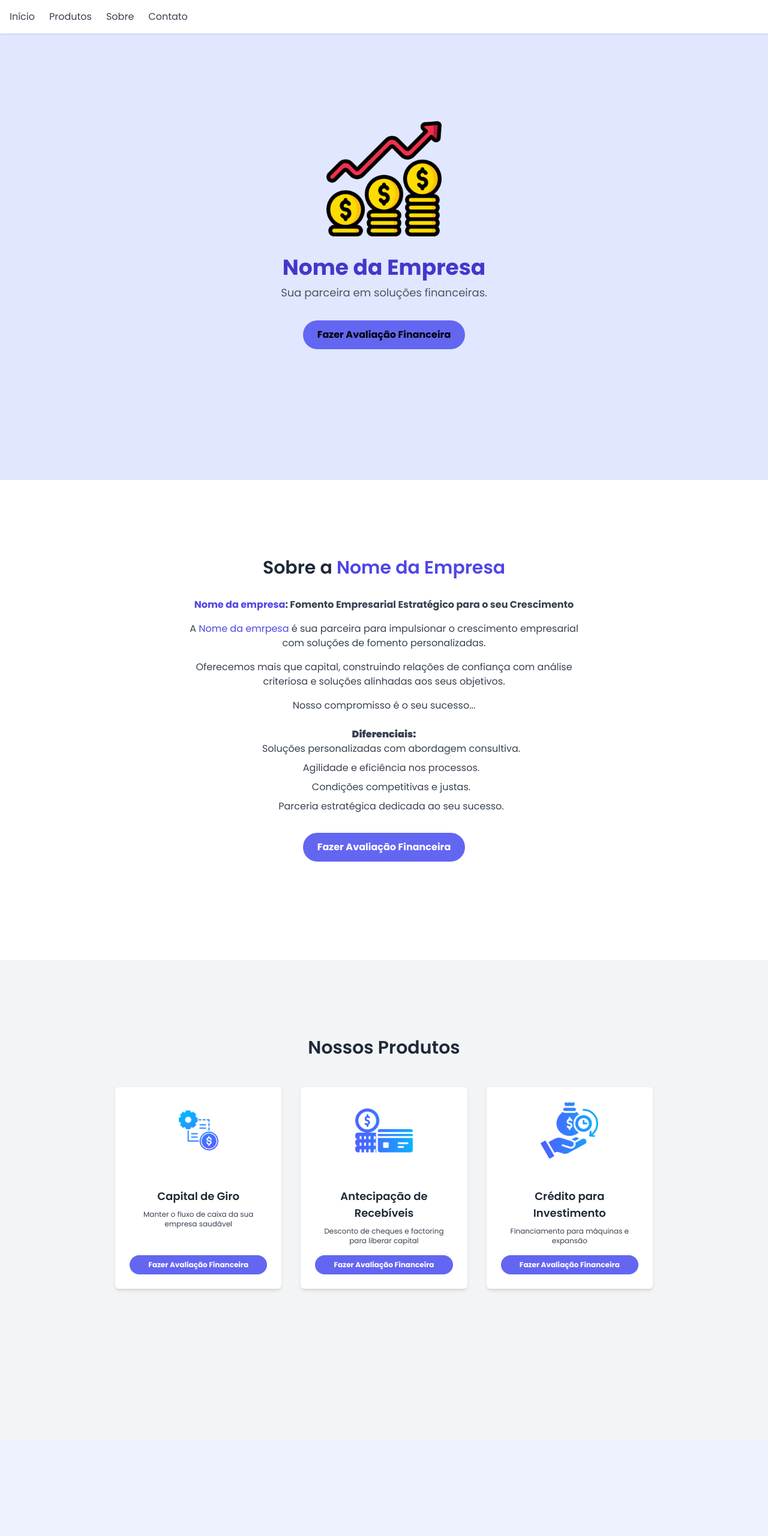
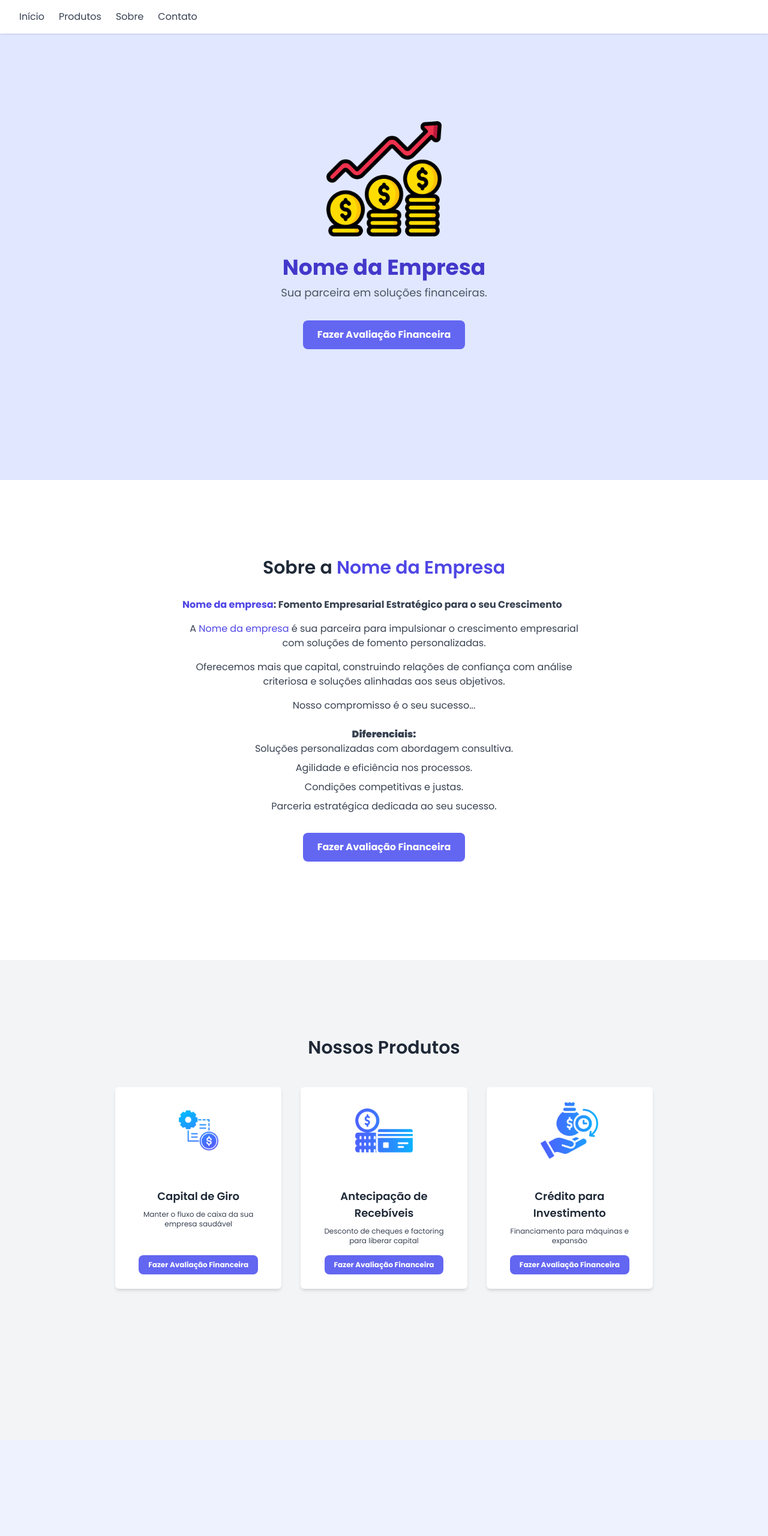
Before and after one commit to FSantanaDev/loja_financeira, a website: page index.html in a window 1280 px wide. Shown: the top 2560 px of the page at 60% size. Drawn offline with nearby package versions, Linux system fonts and the light colour scheme.

Commit message:
inserido padding e ajuste no modal

```diff
--- a/index.html
+++ b/index.html
@@ -22,20 +22,14 @@
 
     <div class="particulas"></div>
 
-
-
-
 <nav id="navegacao" class="fixed top-0 left-0 right-0 mb-8 bg-white shadow py-4 z-10">
-  <div class="container mx-auto flex justify-between items-center px-4">
-
-    <!-- Botão hamburguer (visível só em telas pequenas) -->
+  <div class="container mx-auto flex justify-between items-center px-4 md:px-6 lg:px-8">
     <button id="menuToggle" class="block md:hidden" aria-controls="menu" aria-expanded="false">
       <span class="block h-0.5 w-6 bg-gray-600 transition"></span>
       <span class="block mt-1 h-0.5 w-6 bg-gray-600 transition"></span>
       <span class="block mt-1 h-0.5 w-6 bg-gray-600 transition"></span>
     </button>
 
-    <!-- Menu principal -->
     <ul id="menu" class="hidden md:flex space-x-6">
       <li><a href="#Início" class="menu-link text-gray-700 hover:text-indigo-600">Início</a></li>
       <li><a href="#sobre-produtos" class="menu-link text-gray-700 hover:text-indigo-600">Produtos</a></li>
@@ -48,11 +42,13 @@
 
 
 
-    <div id="avaliacaoModal" class="modal fixed inset-0 z-50 flex items-center justify-center bg-black/50 hidden">
-        <div class="modal-content bg-white p-6 rounded-md shadow-xl max-w-md w-full relative">
+
+
+  <div id="avaliacaoModal" class="modal fixed inset-0 z-50 flex items-center justify-center bg-black/50 hidden overflow-y-auto p-4 sm:p-6 lg:p-8">
+    <div class="modal-content bg-white p-6 rounded-md shadow-xl max-w-md w-full relative mx-auto">
         <span class="fechar-modal absolute top-3 right-4 text-xl font-bold text-gray-600 cursor-pointer">&times;</span>
         <h2 class="text-2xl font-semibold text-gray-800 mb-4">Solicitação de Avaliação Financeira</h2>
-            <form id="avaliacaoForm" class="grid gap-4">
+        <form id="avaliacaoForm" class="grid gap-4 overflow-y-auto pr-2 pb-6" style="max-height: calc(90vh - 100px);">
             <div>
                 <label for="nomeAvaliacao" class="block text-gray-700 text-sm font-bold mb-2">Nome completo:</label>
                 <input type="text" id="nomeAvaliacao" name="nome" required class="shadow appearance-none border rounded w-full py-2 px-3 text-gray-700 leading-tight focus:outline-none focus:shadow-outline">
@@ -113,42 +109,10 @@
                     Eu concordo com a <a href="/politica-de-privacidade" target="_blank" class="text-indigo-600 hover:underline">Política de Privacidade</a>
                 </label>
             </div>
-                <button type="submit" id="btnEnviar" disabled class="bg-indigo-500 hover:bg-indigo-700 text-white font-bold py-2 px-4 rounded focus:outline-none focus:shadow-outline mt-6 w-full">Enviar Avaliação</button>
+            <button type="submit" id="btnEnviar" disabled class="bg-indigo-500 hover:bg-indigo-700 text-white font-bold py-2 px-4 rounded-lg focus:outline-none focus:shadow-outline mt-6 w-full sm:w-auto max-w-xs mx-auto">Enviar Avaliação</button>
         </form>
     </div>
 </div>
-
-    <main id="Início" class="cabecalho bg-indigo-100 h-screen flex flex-col justify-center items-center text-center pt-16 py-20 md:h-screen">
-        <div class="conteudo-principal">
-            <img src="assets/lucro-financeiro.png" alt="Foto de perfil" class="foto-perfil rounded-md w-48 h-48 object-contain mb-8 mx-auto" />
-            <h1 class="text-4xl font-bold text-indigo-700 mt-8">Nome da Empresa</h1>
-            <p class="cabecalho-subtitulo text-lg text-gray-600 mt-2">Sua parceira em soluções financeiras.</p>
-            <div class="sobre-cabecalho-botao mt-8">
-                <button class="sobre-botao bg-indigo-500 hover:bg-indigo-700 font-bold py-3 px-6 rounded-full focus:outline-none focus:shadow-outline abrir-modal">Fazer Avaliação Financeira</button>
-            </div>
-        </div>
-    </main>
-    <section id="sobre" class="sobre py-16 bg-white pt-32 md:h-screen">
-        <div class="container mx-auto text-center">
-            <h2 class="sobre-titulo text-3xl font-semibold text-gray-800 mb-8">Sobre a <span class="nome-financeira text-indigo-600">Nome da Empresa</span></h2>
-            <div class="sobre-caixa max-w-2xl mx-auto">
-                <p class="sobre-paragrafo text-gray-700 mb-4"><strong><span class="nome-financeira text-indigo-600">Nome da empresa</span>: Fomento Empresarial Estratégico para o seu Crescimento</strong></p>
-                <p class="sobre-paragrafo text-gray-700 mb-4">A <span class="nome-financeira text-indigo-600">Nome da emrpesa</span> é sua parceira para impulsionar o crescimento empresarial com soluções de fomento personalizadas.</p>
-                <p class="sobre-paragrafo text-gray-700 mb-4">Oferecemos mais que capital, construindo relações de confiança com análise criteriosa e soluções alinhadas aos seus objetivos.</p>
-                <p class="sobre-paragrafo text-gray-700 mb-4">Nosso compromisso é o seu sucesso...</p>
-                <p class="sobre-paragrafo-diferenciais text-gray-700 font-bold mt-6"><strong>Diferenciais:</strong></p>
-                <ul class="list-none pl-6 text-gray-700">
-                    <li class="mb-2">Soluções personalizadas com abordagem consultiva.</li>
-                    <li class="mb-2">Agilidade e eficiência nos processos.</li>
-                    <li class="mb-2">Condições competitivas e justas.</li>
-                    <li class="mb-2">Parceria estratégica dedicada ao seu sucesso.</li>
-                </ul>
-                <div class="sobre-caixa-botao mt-8">
-                    <button class="sobre-botao bg-indigo-500 hover:bg-indigo-700 text-white font-bold py-3 px-6 rounded-full focus:outline-none focus:shadow-outline abrir-modal">Fazer Avaliação Financeira</button>
-                </div>
-            </div>
-        </div>
-    </section>
 
 
 
@@ -157,8 +121,52 @@
 
 
 
+    <main id="Início" class="cabecalho bg-indigo-100 h-screen flex flex-col justify-center items-center text-center pt-16 py-20 md:h-screen">
+    <div class="container mx-auto px-6 sm:px-8 lg:px-12">
+        <div class="conteudo-principal">
+            <img src="assets/lucro-financeiro.png" alt="Foto de perfil" class="foto-perfil rounded-md w-48 h-48 object-contain mb-8 mx-auto" />
+            <h1 class="text-4xl font-bold text-indigo-700 mt-8">Nome da Empresa</h1>
+            <p class="cabecalho-subtitulo text-lg text-gray-600 mt-2">Sua parceira em soluções financeiras.</p>
+            <div class="sobre-cabecalho-botao mt-8">
+                <button class="sobre-botao bg-indigo-500 hover:bg-indigo-700 text-white font-bold py-3 px-6 rounded-lg focus:outline-none focus:shadow-outline w-full sm:w-auto max-w-xs mx-auto abrir-modal">Fazer Avaliação Financeira</button>
+            </div>
+        </div>
+    </div>
+</main>
+
+    <section id="sobre" class="sobre py-16 bg-white pt-32 md:h-screen">
+        <div class="container mx-auto text-center px-6 sm:px-8 lg:px-12">
+            <h2 class="sobre-titulo text-3xl font-semibold text-gray-800 mb-8">Sobre a <span class="nome-financeira text-indigo-600">Nome da Empresa</span></h2>
+            <div class="sobre-caixa max-w-2xl mx-auto">
+                <div class="text-justify mb-4">
+                    <p class="sobre-paragrafo text-gray-700"><strong><span class="nome-financeira text-indigo-600">Nome da empresa</span>: Fomento Empresarial Estratégico para o seu Crescimento</strong></p>
+                </div>
+                <div class="text-left md:text-center mb-4">
+                    <p class="sobre-paragrafo text-gray-700">A <span class="nome-financeira text-indigo-600">Nome da empresa</span> é sua parceira para impulsionar o crescimento empresarial com soluções de fomento personalizadas.</p>
+                </div>
+                 <div class="text-left md:text-center mb-4">
+                    <p class="sobre-paragrafo text-gray-700">Oferecemos mais que capital, construindo relações de confiança com análise criteriosa e soluções alinhadas aos seus objetivos.</p>
+                </div>
+                <div class="text-left md:text-center mb-4">
+                    <p class="sobre-paragrafo text-gray-700">Nosso compromisso é o seu sucesso...</p>
+                </div>
+                <div class="text-center">
+                    <p class="sobre-paragrafo-diferenciais text-gray-700 font-bold mt-6"><strong>Diferenciais:</strong></p>
+                    <ul class="list-none pl-0 text-gray-700"> <li class="mb-2">Soluções personalizadas com abordagem consultiva.</li>
+                        <li class="mb-2">Agilidade e eficiência nos processos.</li>
+                        <li class="mb-2">Condições competitivas e justas.</li>
+                        <li class="mb-2">Parceria estratégica dedicada ao seu sucesso.</li>
+                    </ul>
+                </div>
+                <div class="sobre-caixa-botao mt-8">
+                    <button class="sobre-botao bg-indigo-500 hover:bg-indigo-700 text-white font-bold py-3 px-6 rounded-lg focus:outline-none focus:shadow-outline w-full sm:w-auto max-w-xs mx-auto abrir-modal">Fazer Avaliação Financeira</button>
+                </div>
+            </div>
+        </div>
+    </section>
+
     <section id="sobre-produtos" class="projetos py-16 bg-gray-100 pt-32 md:h-screen">
-        <div class="container mx-auto text-center">
+    <div class="container mx-auto text-center px-6 sm:px-8 lg:px-12">
         <h2 class="projetos-titulo text-3xl font-semibold text-gray-800 mb-12">Nossos Produtos</h2>
         <div class="projetos-caixa grid grid-cols-1 md:grid-cols-2 lg:grid-cols-3 gap-8 max-w-4xl mx-auto">
             <div class="projetos-card bg-white rounded-md shadow-md overflow-hidden flex flex-col justify-between">
@@ -168,7 +176,7 @@
                         <h3 class="text-lg font-semibold text-gray-800 mb-2">Capital de Giro</h3>
                         <p class="text-gray-700 text-xs mb-4">Manter o fluxo de caixa da sua empresa saudável</p>
                     </div>
-                        <button class="sobre-botao bg-indigo-500 hover:bg-indigo-700 text-white font-bold py-2 px-4 rounded-full focus:outline-none focus:shadow-outline text-xs">Fazer Avaliação Financeira</button>
+                    <button class="sobre-botao bg-indigo-500 hover:bg-indigo-700 text-white font-bold py-2 px-4 rounded-lg focus:outline-none focus:shadow-outline text-xs w-full sm:w-auto max-w-xs mx-auto">Fazer Avaliação Financeira</button>
                 </div>
             </div>
 
@@ -179,7 +187,7 @@
                         <h3 class="text-lg font-semibold text-gray-800 mb-2">Antecipação de Recebíveis</h3>
                         <p class="text-gray-700 text-xs mb-4">Desconto de cheques e factoring para liberar capital</p>
                     </div>
-                        <button class="sobre-botao bg-indigo-500 hover:bg-indigo-700 text-white font-bold py-2 px-4 rounded-full focus:outline-none focus:shadow-outline text-xs">Fazer Avaliação Financeira</button>
+                    <button class="sobre-botao bg-indigo-500 hover:bg-indigo-700 text-white font-bold py-2 px-4 rounded-lg focus:outline-none focus:shadow-outline text-xs w-full sm:w-auto max-w-xs mx-auto">Fazer Avaliação Financeira</button>
                 </div>
             </div>
 
@@ -190,25 +198,15 @@
                         <h3 class="text-lg font-semibold text-gray-800 mb-2">Crédito para Investimento</h3>
                         <p class="text-gray-700 text-xs mb-4">Financiamento para máquinas e expansão</p>
                     </div>
-                        <button class="sobre-botao bg-indigo-500 hover:bg-indigo-700 text-white font-bold py-2 px-4 rounded-full focus:outline-none focus:shadow-outline text-xs">Fazer Avaliação Financeira</button>
+                    <button class="sobre-botao bg-indigo-500 hover:bg-indigo-700 text-white font-bold py-2 px-4 rounded-lg focus:outline-none focus:shadow-outline text-xs w-full sm:w-auto max-w-xs mx-auto">Fazer Avaliação Financeira</button>
                 </div>
             </div>
         </div>
     </div>
 </section>
 
-
-
-
-
-
-
-
-
-
-
     <section id="contatos" class="contato py-16 bg-indigo-50 md:h-screen flex flex-col justify-center items-center">
-        <div class="container mx-auto text-center">
+    <div class="container mx-auto text-center px-6 sm:px-8 lg:px-12">
         <h2 class="contatos-titulo text-3xl font-semibold text-gray-800 mb-8">Entre em Contato</h2>
         <form id="formulario" class="formulario-contato max-w-lg w-full mx-auto grid gap-6">
             <div class="grupo-form">
@@ -217,7 +215,7 @@
             <div class="grupo-form">
                 <textarea class="campo-form shadow appearance-none border rounded w-full py-3 px-4 text-gray-700 leading-tight focus:outline-none focus:ring-2 focus:ring-indigo-500 resize-none" placeholder="Digite sua Mensagem" rows="4" id="mensagem"></textarea>
             </div>
-                <button type="submit" class="botao-form bg-indigo-500 hover:bg-indigo-700 text-white font-bold py-3 px-6 rounded-full focus:outline-none focus:shadow-outline w-full md:w-auto mx-auto" onsubmit="enviarWhats(event)">Enviar WhatsApp</button>
+            <button type="submit" class="botao-form bg-indigo-500 hover:bg-indigo-700 text-white font-bold py-3 px-6 rounded-lg focus:outline-none focus:shadow-outline w-full sm:w-auto md:w-auto mx-auto max-w-xs" onsubmit="enviarWhats(event)">Enviar WhatsApp</button>
         </form>
     </div>
 </section>
```
Also changed, not shown: styles/output.css. Lines whose indentation alone changed are shown as unchanged.
